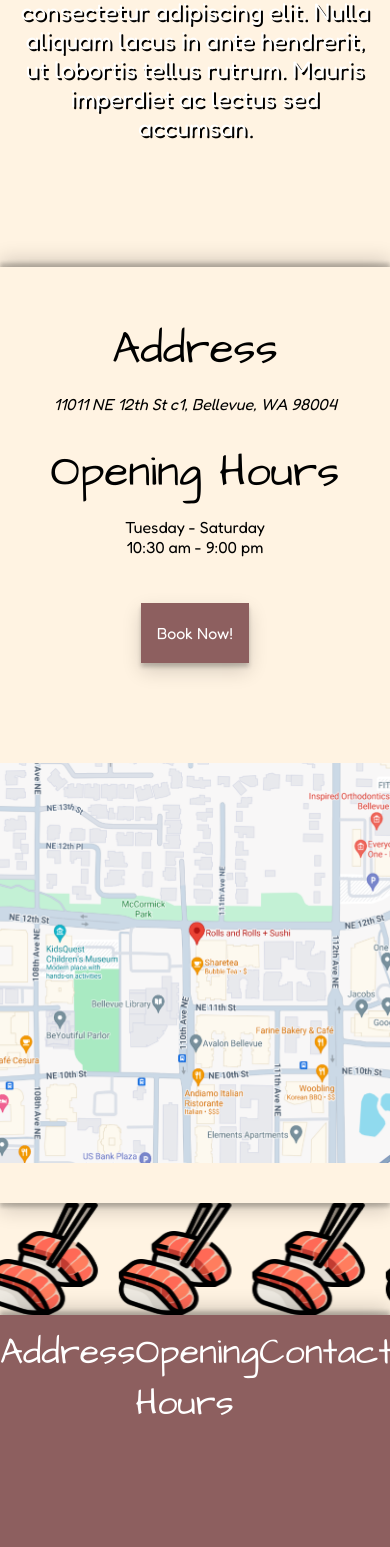
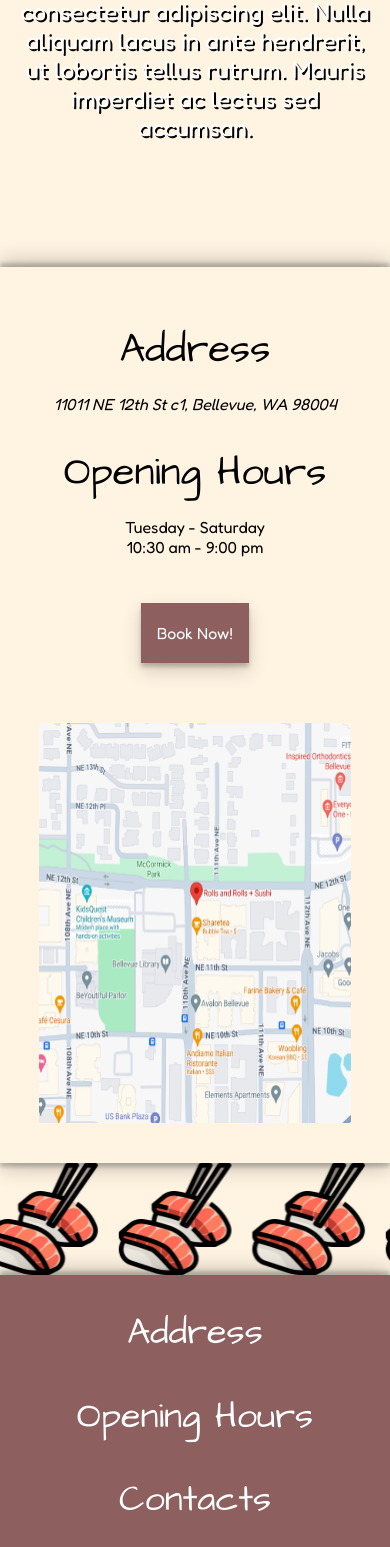
Before and after one commit to yenny1124/Restaurant-Ordering-App, a Next.js app: page / in a window 390 px wide. Shown: the part 1996-3543 px from the top of the page. Built offline with nearby package versions, Linux system fonts and the light colour scheme.

Commit message:
work from class

```diff
--- a/package.json
+++ b/package.json
@@ -16,10 +16,10 @@
   },
   "devDependencies": {
     "@types/node": "^20",
-    "@types/react": "^18.2.55",
+    "@types/react": "18.2.57",
     "@types/react-dom": "^18.2.19",
     "eslint": "^8",
     "eslint-config-next": "14.1.0",
-    "typescript": "^5"
+    "typescript": "5.3.3"
   }
 }
--- a/src/app/components/footer/footer.css
+++ b/src/app/components/footer/footer.css
@@ -1,6 +1,5 @@
 footer {
   background-color: var(--brown);
-
   width: 100%;
   color: white;
   height: var(--footer-height);
@@ -36,3 +35,14 @@ footer {
   padding: 0;
   margin: 0;
 }
+
+@media screen and (max-width: 767px) {
+  .footer-content {
+    display: flex;
+    flex-direction: column;
+    justify-content: space-evenly;
+    align-items: center;
+    width: 100%;
+    height: 90%;
+  }
+}
--- a/src/app/sections/about/aboutsection.css
+++ b/src/app/sections/about/aboutsection.css
@@ -32,7 +32,7 @@
   z-index: 1;
   position: relative;
   color: black;
-  background-color: var(--background-color);
+  background-color: white;
   padding: 0px 10px;
   box-shadow: var(--box-shadow);
 }
--- a/src/app/sections/location/locationsection.css
+++ b/src/app/sections/location/locationsection.css
@@ -9,7 +9,6 @@
 }
 
 .location-section h1 {
-  font-size: 44px;
   text-align: center;
   color: black;
   margin-bottom: 0;
@@ -41,18 +40,20 @@
   text-align: center;
 }
 
-@media screen and (max-width: 820px) {
+@media screen and (max-width: 1079px) {
   .location-section {
     flex-direction: column;
     height: auto;
+    justify-content: center;
+    align-items: center;
   }
   .location-section-api {
-    width: 100%;
+    width: 80%;
     height: 400px;
     margin: 40px 0px;
   }
   .location-section-details {
-    margin: 40px 0px;
+    margin-top: 40px;
     width: 100%;
     height: auto;
   }
```
Also changed, not shown: 1 other file (tests, documents, lock files or other folders).
